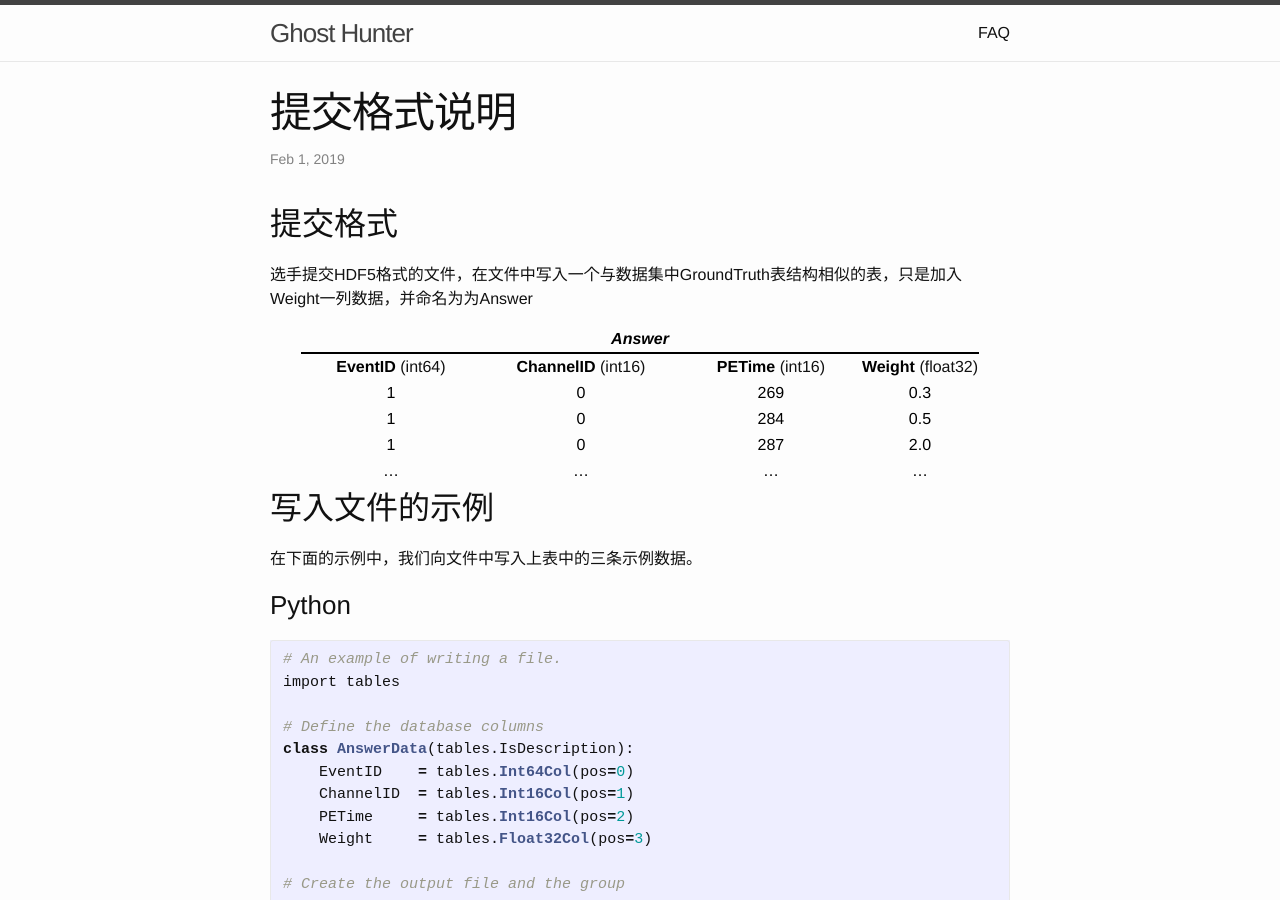
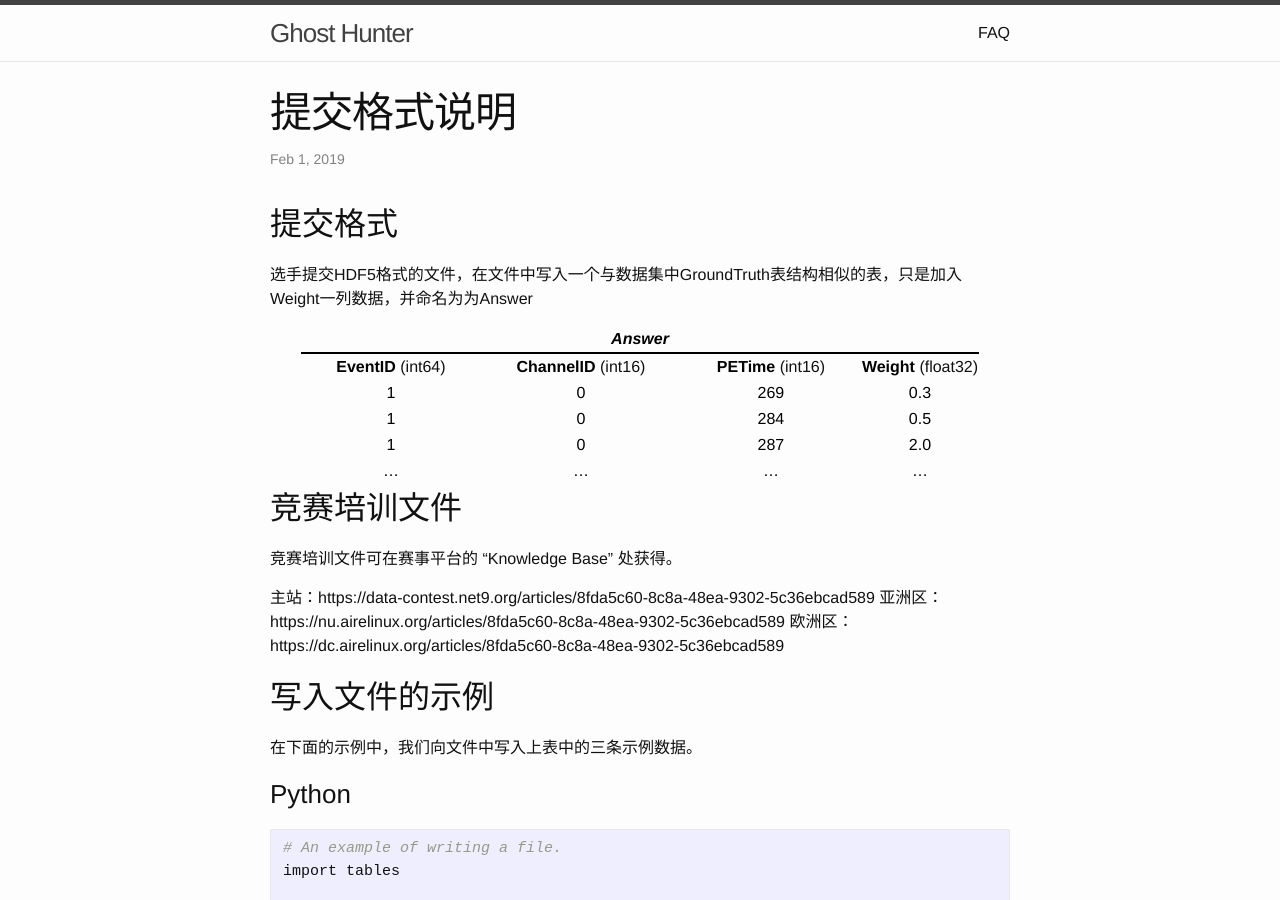
Before and after one commit to ghost-hunter-contest/ghost-hunter-contest.github.io, a Jekyll site: the page built from _posts/2019-02-13-submission.markdown, in a window 1280 px wide and 900 px high. Built offline with Jekyll 4.4.1, drawn with Linux system fonts in a browser that asks for light colours.

Commit message:
Refer to knowledge base.

```diff
--- a/_posts/2019-02-13-submission.markdown
+++ b/_posts/2019-02-13-submission.markdown
@@ -48,6 +48,14 @@ date:   2019-02-01 11:23:51 +0800
    </tr>
 </table>
 </div>
+
+## 竞赛培训文件
+
+竞赛培训文件可在赛事平台的 "Knowledge Base" 处获得。
+
+主站：https://data-contest.net9.org/articles/8fda5c60-8c8a-48ea-9302-5c36ebcad589
+亚洲区：https://nu.airelinux.org/articles/8fda5c60-8c8a-48ea-9302-5c36ebcad589
+欧洲区：https://dc.airelinux.org/articles/8fda5c60-8c8a-48ea-9302-5c36ebcad589
 
 ## 写入文件的示例
 
```
